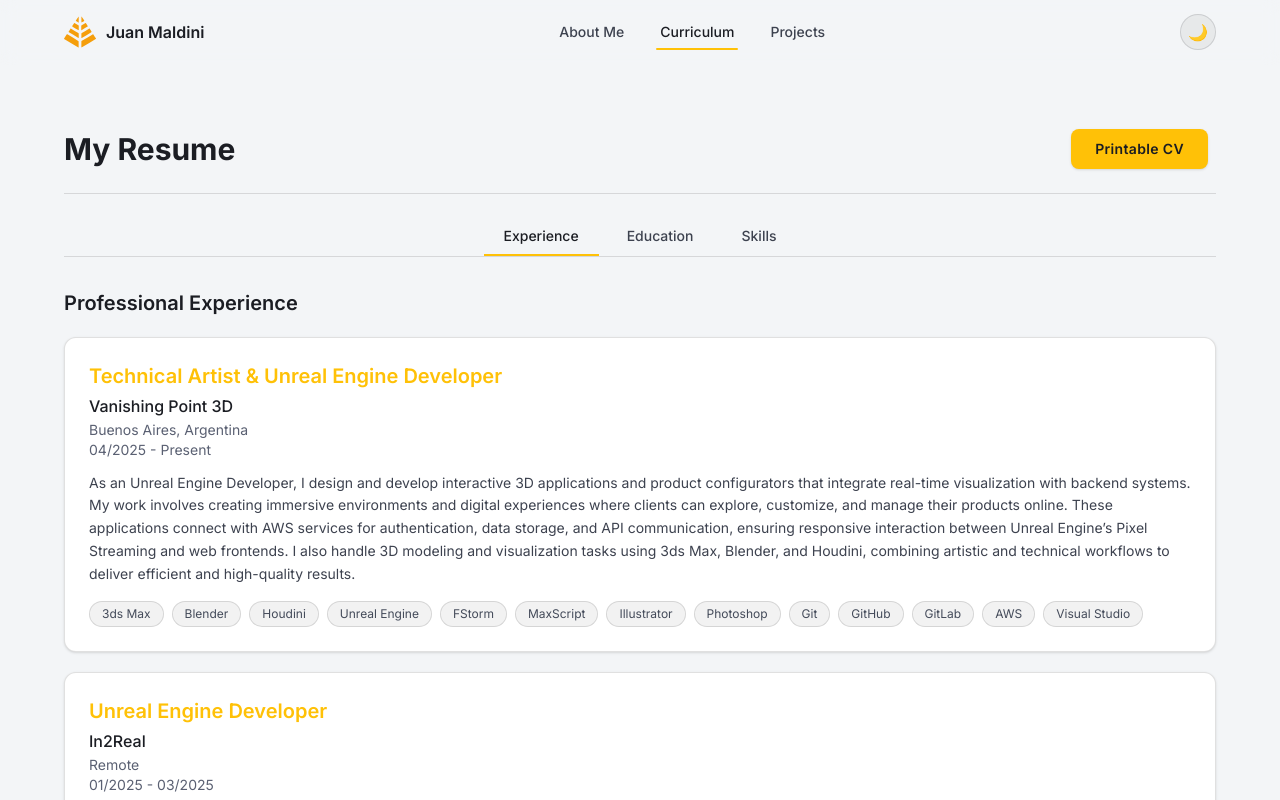
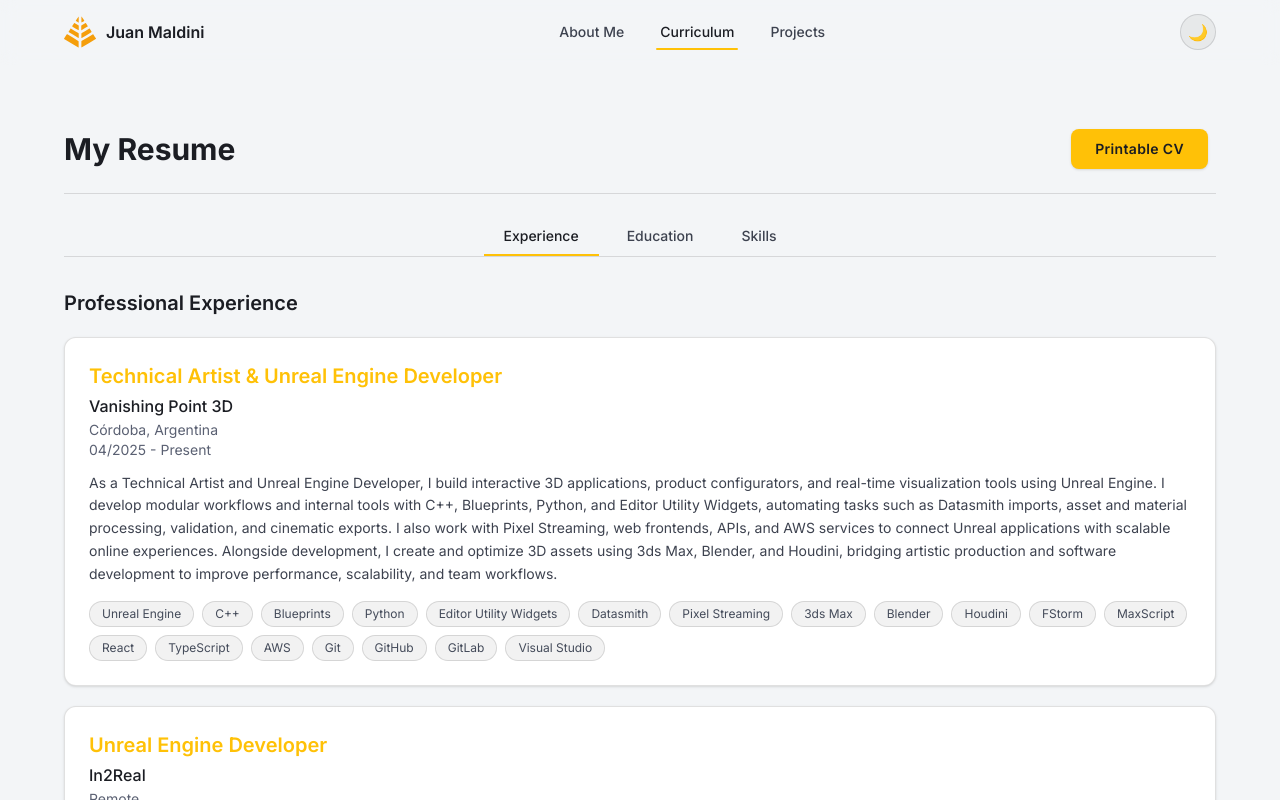
Before and after one commit to JuanMaldini/juanmaldini-web, a React (Vite) app: page /curriculum in a window 1280 px wide. Shown: the top 800 px of the page. Built offline with nearby package versions, Linux system fonts and the light colour scheme.

Commit message:
resume actual info

```diff
--- a/src/data/resume.ts
+++ b/src/data/resume.ts
@@ -32,24 +32,30 @@ export const resumeData: ResumeData = {
     {
       position: "Technical Artist & Unreal Engine Developer",
       company: "Vanishing Point 3D",
-      location: "Buenos Aires, Argentina",
+      location: "Córdoba, Argentina",
       period: "04/2025 - Present",
       description:
-        "As an Unreal Engine Developer, I design and develop interactive 3D applications and product configurators that integrate real-time visualization with backend systems. My work involves creating immersive environments and digital experiences where clients can explore, customize, and manage their products online. These applications connect with AWS services for authentication, data storage, and API communication, ensuring responsive interaction between Unreal Engine’s Pixel Streaming and web frontends. I also handle 3D modeling and visualization tasks using 3ds Max, Blender, and Houdini, combining artistic and technical workflows to deliver efficient and high-quality results.",
+        "As a Technical Artist and Unreal Engine Developer, I build interactive 3D applications, product configurators, and real-time visualization tools using Unreal Engine. I develop modular workflows and internal tools with C++, Blueprints, Python, and Editor Utility Widgets, automating tasks such as Datasmith imports, asset and material processing, validation, and cinematic exports. I also work with Pixel Streaming, web frontends, APIs, and AWS services to connect Unreal applications with scalable online experiences. Alongside development, I create and optimize 3D assets using 3ds Max, Blender, and Houdini, bridging artistic production and software development to improve performance, scalability, and team workflows.",
       technologies: [
+        "Unreal Engine",
+        "C++",
+        "Blueprints",
+        "Python",
+        "Editor Utility Widgets",
+        "Datasmith",
+        "Pixel Streaming",
         "3ds Max",
         "Blender",
         "Houdini",
-        "Unreal Engine",
         "FStorm",
         "MaxScript",
-        "Illustrator",
-        "Photoshop",
+        "React",
+        "TypeScript",
+        "AWS",
         "Git",
         "GitHub",
         "GitLab",
-        "AWS",
-        "Visual Studio",
+        "Visual Studio"
       ],
     },
     {
```
